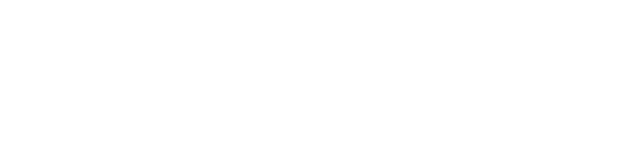
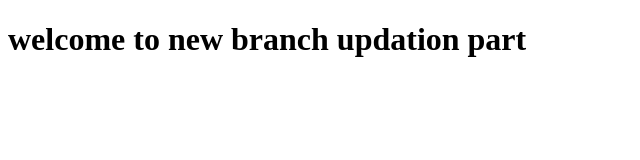
Before and after one commit to drblack2/javascript, a plain HTML site: page index.html in a window 1280 px wide. Shown: the whole page, without its empty margins (0-640 px from the left). Drawn offline with Linux system fonts and the light colour scheme.

Commit message:
testing updations

```diff
--- a/index.html
+++ b/index.html
@@ -3,10 +3,9 @@
 <head>
     <meta charset="UTF-8">
     <meta name="viewport" content="width=device-width, initial-scale=1.0">
-    <title>Document</title>
 </head>
 <body>
-
+<h1>welcome to new branch updation part</h1>
 </body>
 <script src="first.js"></script>
 </html>
```
